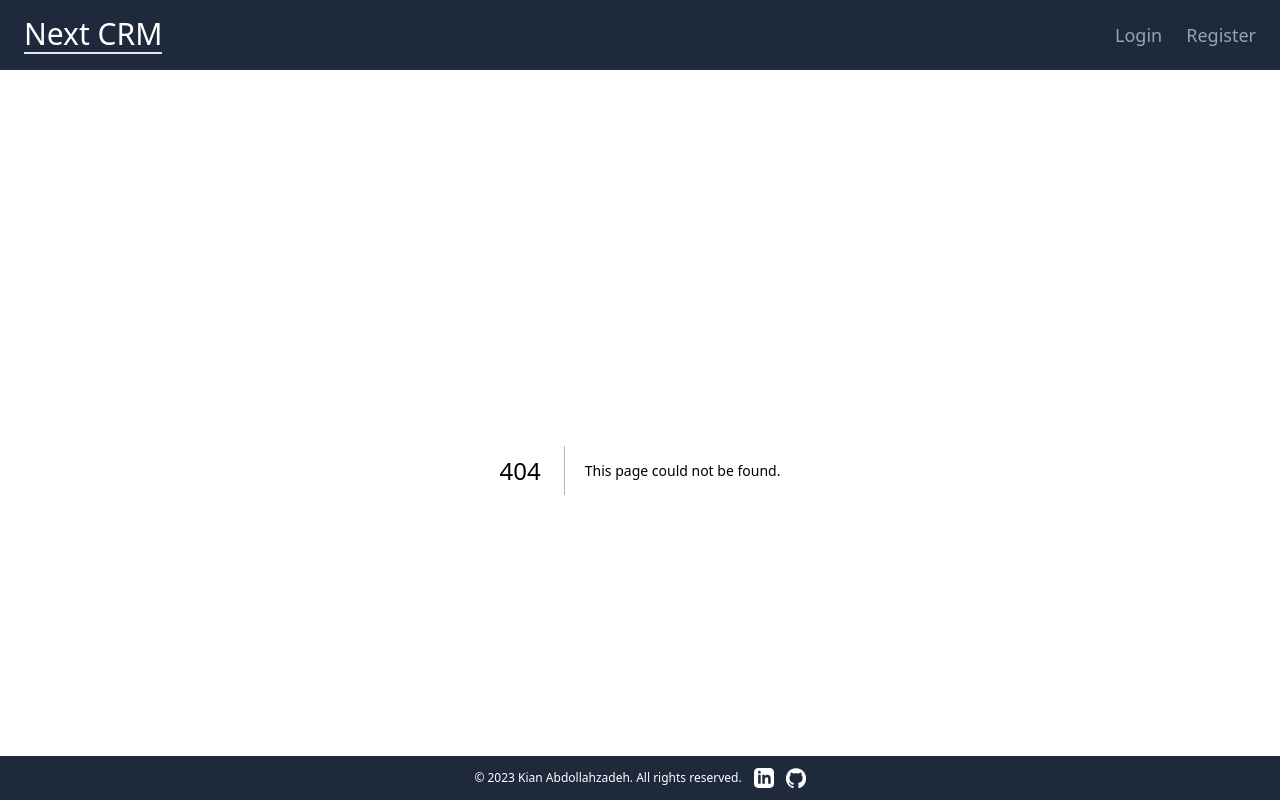
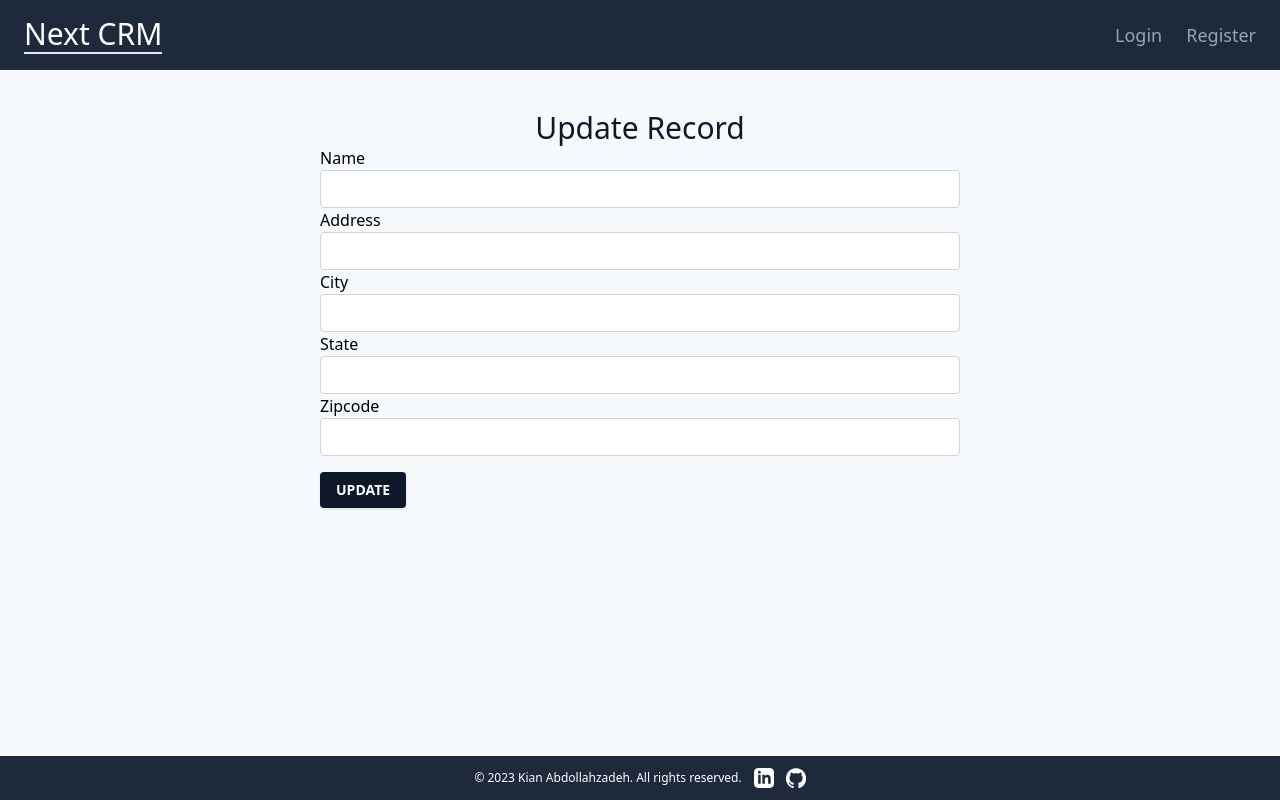
Before and after one commit to Kian2002/CRM-System, a Next.js app: page /records/1/update in a window 1280 px wide. Before the commit this address had no page. Built offline with nearby package versions, Linux system fonts and the light colour scheme.

Commit message:
create update record page

```diff
--- /dev/null
+++ b/src/pages/records/[id]/update/index.tsx
@@ -0,0 +1,45 @@
+import React from "react";
+
+const UpdateRecord = () => {
+  return (
+    <div className="flex flex-col mt-10 justify-normal items-center">
+      <h1 className="text-3xl text-slate-900 font-medium">Update Record</h1>
+
+      <form action="" className="block mb-4 w-6/12">
+        <label htmlFor="name" className="form-label">
+          Name
+        </label>
+        <input type="text" className="form-control" id="name" />
+
+        <label htmlFor="address" className="form-label">
+          Address
+        </label>
+        <input type="address" className="form-control" id="address" />
+
+        <label htmlFor="city" className="form-label">
+          City
+        </label>
+        <input type="text" className="form-control" id="city" />
+
+        <label htmlFor="state" className="form-label">
+          State
+        </label>
+        <input type="text" className="form-control" id="state" />
+
+        <label htmlFor="zipcode" className="form-label">
+          Zipcode
+        </label>
+        <input type="text" className="form-control" id="zipcode" />
+
+        <button
+          type="submit"
+          className="px-4 py-2 mt-4 text-sm font-bold text-white uppercase bg-slate-900 rounded shadow outline-none active:bg-slate-400 hover:shadow-lg focus:outline-none"
+        >
+          Update
+        </button>
+      </form>
+    </div>
+  );
+};
+
+export default UpdateRecord;
--- a/src/styles/globals.css
+++ b/src/styles/globals.css
@@ -19,6 +19,24 @@ body {
   background-color: #f7fafc;
 }
 
+.form-control {
+  display: block;
+  width: 100%;
+  padding: 0.375rem 0.75rem;
+  font-size: 1rem;
+  line-height: 1.5;
+  color: #495057;
+  background-color: #fff;
+  background-clip: padding-box;
+  border: 1px solid #ced4da;
+  border-radius: 0.25rem;
+  transition: border-color 0.15s ease-in-out, box-shadow 0.15s ease-in-out;
+}
+
+.form-label {
+  margin-bottom: 0.5rem;
+}
+
 /* main {
   background-color: antiquewhite;
   display: flex;
```
